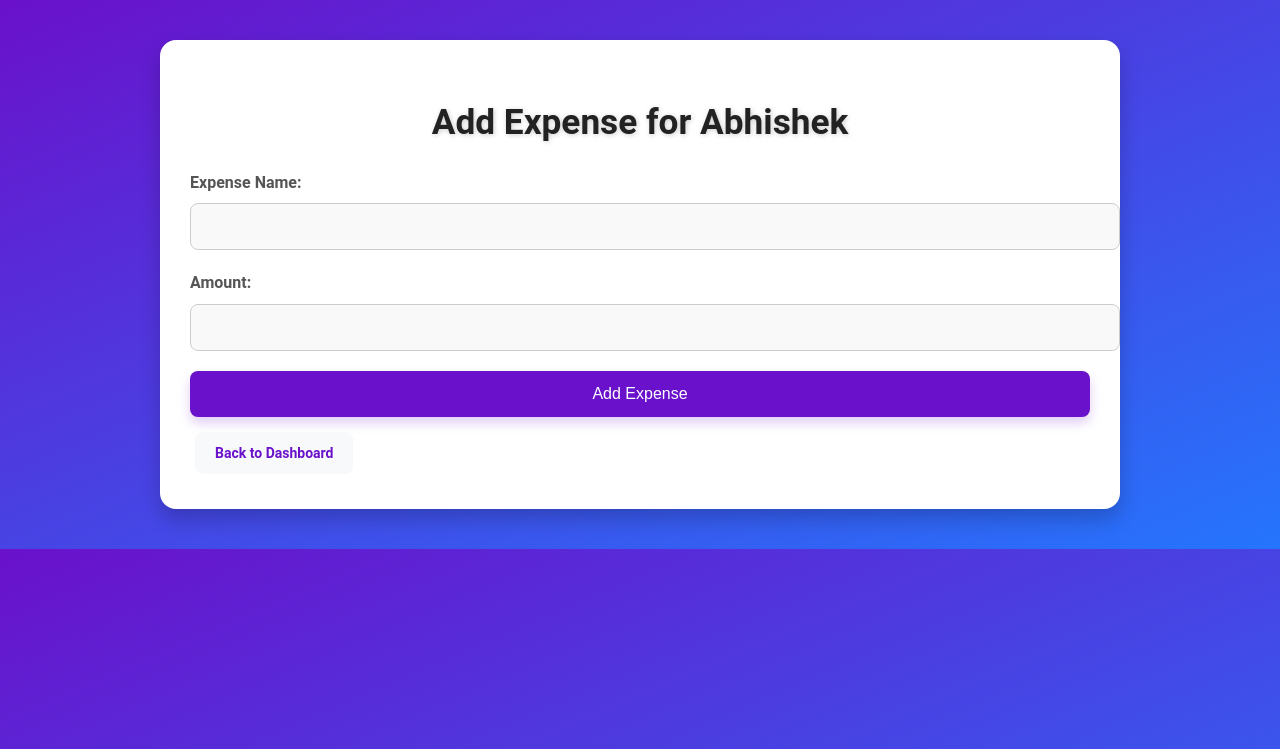
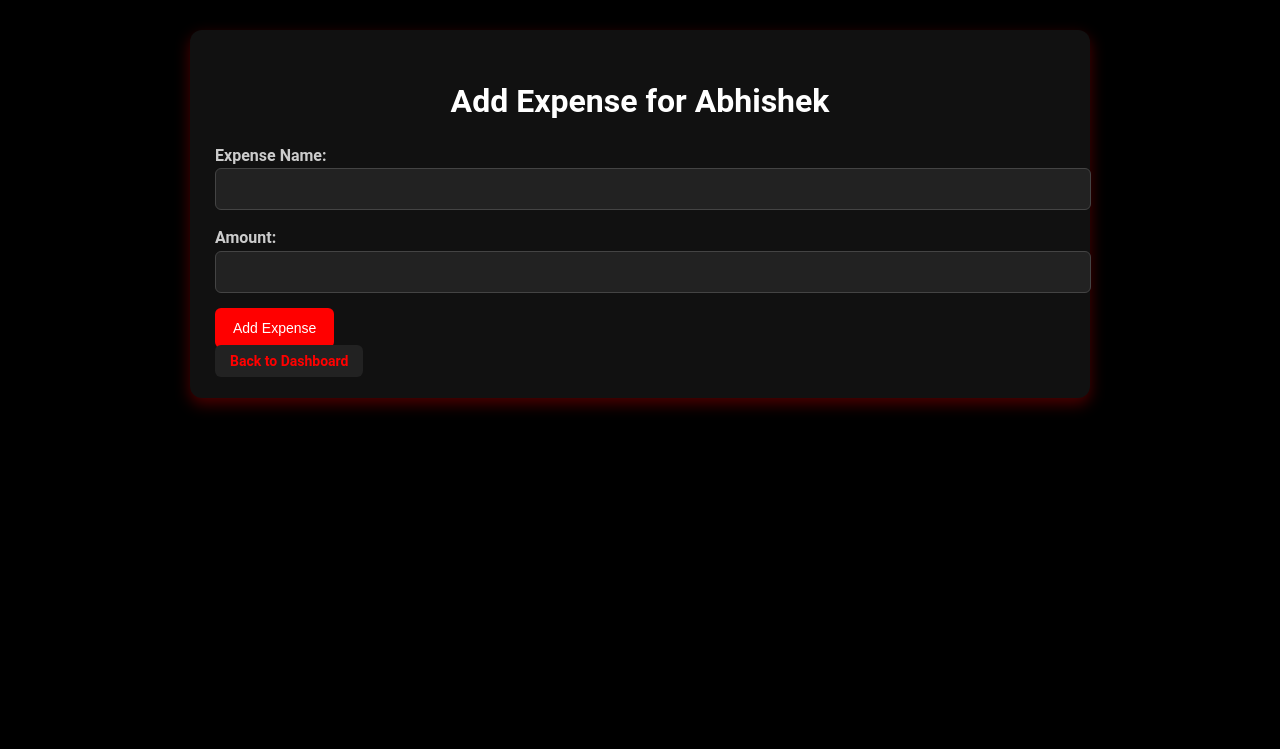
Before and after one commit to samyYZ/expenses-tracker, a Flask app: page /add_expenses/1 in a window 1280 px wide. Shown: the top 749 px of the page. Run offline with Flask 3, Linux system fonts and the light colour scheme.

Commit message:
Updated CSS styles

```diff
--- a/static/style.css
+++ b/static/style.css
@@ -3,321 +3,168 @@ body {
     font-family: 'Roboto', Arial, sans-serif;
     margin: 0;
     padding: 0;
-    background: linear-gradient(to bottom right, #6a11cb, #2575fc);
-    color: #333;
+    background: #000; /* Black background */
+    color: #fff; /* White text */
     line-height: 1.6;
 }
 
-/* Container */
+/* Main Container */
 .container {
-    max-width: 900px;
-    margin: 40px auto;
-    padding: 30px;
-    background: #ffffff;
-    border-radius: 16px;
-    box-shadow: 0 10px 20px rgba(0, 0, 0, 0.2);
-    overflow-x: auto; /* Ensure horizontal scrolling for tables if needed */
+    max-width: 850px;
+    margin: 30px auto;
+    padding: 25px;
+    background: #111; /* Slightly lighter black */
+    border-radius: 12px;
+    box-shadow: 0 6px 15px rgba(255, 0, 0, 0.3);
 }
 
 /* Welcome Section */
 .welcome-section {
-    position: relative;
-    height: 100vh; /* Full screen height */
-    background: linear-gradient(45deg, rgba(106, 17, 203, 0.6), rgba(37, 117, 252, 0.6));
-    background-size: 400% 400%;
-    animation: gradientAnimation 6s ease infinite;
+    height: 90vh;
+    background: linear-gradient(60deg, rgba(255, 0, 0, 0.7), rgba(100, 0, 0, 0.7));
     display: flex;
     justify-content: center;
     align-items: center;
     text-align: center;
-    color: white;
     font-weight: bold;
-    z-index: 1;
 }
 
-/* Keyframe Animation for Gradient Background */
-@keyframes gradientAnimation {
-    0% {
-        background-position: 0% 50%;
-    }
-    50% {
-        background-position: 100% 50%;
-    }
-    100% {
-        background-position: 0% 50%;
-    }
-}
-
-/* Text Styling for Welcome Section */
 .welcome-section h1 {
-    font-size: 3em;
-    text-shadow: 2px 2px 10px rgba(0, 0, 0, 0.5);
-    margin: 0;
-}
-
-.welcome-section p {
-    font-size: 1.5em;
-    margin-top: 15px;
-    animation: fadeIn 2s ease;
-}
-
-/* Flashing effect for a more dynamic look */
-@keyframes fadeIn {
-    0% {
-        opacity: 0;
-    }
-    50% {
-        opacity: 1;
-    }
-    100% {
-        opacity: 0;
-    }
+    font-size: 2.8em;
+    text-shadow: 1px 1px 10px rgba(255, 0, 0, 0.5);
 }
 
 .welcome-section .action-btn {
-    margin-top: 30px;
-    padding: 15px 25px;
-    font-size: 1.2em;
-    background-color: #fff;
-    color: #6a11cb;
-    border-radius: 8px;
+    margin-top: 20px;
+    padding: 12px 20px;
+    font-size: 1.1em;
+    background: red;
+    color: white;
+    border-radius: 6px;
     text-decoration: none;
-    text-transform: uppercase;
-    box-shadow: 0 6px 10px rgba(0, 0, 0, 0.2);
-    transition: all 0.3s ease;
+    font-weight: bold;
+    transition: 0.3s ease;
 }
 
 .welcome-section .action-btn:hover {
-    background-color: #6a11cb;
-    color: white;
-    transform: translateY(-3px);
-    box-shadow: 0 10px 15px rgba(106, 17, 203, 0.4);
-}
-
-/* Add particles effect */
-.welcome-section::after {
-    content: '';
-    position: absolute;
-    top: 0;
-    left: 0;
-    width: 100%;
-    height: 100%;
-    background-image: url('https://cdn.pixabay.com/photo/2017/08/30/01/57/abstract-2695566_960_720.jpg'); /* Example particle background */
-    background-repeat: no-repeat;
-    background-size: cover;
-    opacity: 0.2;
-    animation: moveParticles 30s linear infinite;
-}
-
-@keyframes moveParticles {
-    0% {
-        background-position: 0 0;
-    }
-    100% {
-        background-position: 100% 100%;
-    }
-}
-
-/* Container */
-.container {
-    max-width: 900px;
-    margin: 40px auto;
-    padding: 30px;
-    background: #ffffff;
-    border-radius: 16px;
-    box-shadow: 0 10px 20px rgba(0, 0, 0, 0.2);
-    overflow-x: auto;
+    background: darkred;
+    transform: translateY(-2px);
 }
 
 /* Header */
 h1, h2, h3 {
-    color: #222;
+    color: #fff;
     text-align: center;
     font-weight: bold;
-    margin-bottom: 20px;
-    text-shadow: 1px 1px 5px rgba(0, 0, 0, 0.2);
-}
-
-h1 {
-    font-size: 2.2em;
-}
-
-h2 {
-    font-size: 1.8em;
-}
-
-h3 {
-    font-size: 1.5em;
+    margin-bottom: 15px;
 }
 
 /* Form Styling */
 .form-group {
-    margin-bottom: 20px;
+    margin-bottom: 15px;
 }
 
 .form-group label {
-    display: block;
     font-weight: bold;
-    margin-bottom: 8px;
-    color: #555;
+    color: #ccc;
 }
 
 .form-group input {
     width: 100%;
-    padding: 14px;
-    border: 1px solid #ccc;
-    border-radius: 8px;
-    font-size: 15px;
-    color: #333;
-    background-color: #f9f9f9;
-    transition: all 0.3s ease;
+    padding: 12px;
+    border: 1px solid #444;
+    border-radius: 6px;
+    font-size: 14px;
+    background-color: #222;
+    color: white;
 }
 
 .form-group input:focus {
-    border-color: #6a11cb;
-    background-color: #eef3ff;
-    box-shadow: 0 0 6px rgba(106, 17, 203, 0.5);
+    border-color: red;
+    background-color: #333;
     outline: none;
 }
 
 /* Buttons */
 button {
-    background-color: #6a11cb;
+    background: red;
     color: white;
-    padding: 14px 20px;
+    padding: 12px 18px;
     border: none;
-    border-radius: 8px;
-    font-size: 16px;
+    border-radius: 6px;
+    font-size: 14px;
     cursor: pointer;
-    transition: all 0.3s ease;
-    box-shadow: 0 6px 12px rgba(106, 17, 203, 0.2);
+    transition: 0.3s ease;
 }
 
 button:hover {
-    background-color: #5a0fb4;
-    transform: translateY(-2px);
-    box-shadow: 0 8px 16px rgba(106, 17, 203, 0.3);
-}
-
-button:active {
-    transform: translateY(0);
-    box-shadow: 0 4px 8px rgba(106, 17, 203, 0.2);
-}
-
-button.submit-btn {
-    width: 100%;
-    padding: 14px;
-    font-size: 16px;
-}
-
-/* Flash Messages */
-.flash-message {
-    padding: 15px;
-    border-radius: 8px;
-    margin-bottom: 15px;
-    font-size: 16px;
-    text-align: center;
-    font-weight: bold;
-    transition: opacity 0.3s ease;
-}
-
-.flash-message.success {
-    background-color: #28a745;
-    color: white;
-}
-
-.flash-message.error {
-    background-color: #dc3545;
-    color: white;
-}
-
-.flash-message.warning {
-    background-color: #ffc107;
-    color: #333;
+    background: darkred;
 }
 
 /* Table Styling */
 table {
     width: 100%;
-    table-layout: auto;
     border-collapse: collapse;
-    margin-top: 20px;
-    box-shadow: 0 4px 8px rgba(0, 0, 0, 0.1);
-    border-radius: 8px;
-    overflow: hidden;
+    margin-top: 15px;
 }
 
 th, td {
-    padding: 16px;
+    padding: 12px;
     text-align: center;
-    border: 1px solid #ddd;
-    font-size: 15px;
+    border: 1px solid #444;
 }
 
 th {
-    background-color: #6a11cb;
+    background: red;
     color: white;
-    font-weight: bold;
 }
 
 td {
-    background-color: #f9f9f9;
-    word-break: break-word;
+    background: #222;
+    color: white;
 }
 
-tr:nth-child(even) td {
-    background-color: #eef3ff;
+/* Flash Messages */
+.flash-message {
+    padding: 12px;
+    border-radius: 6px;
+    font-size: 14px;
+    text-align: center;
 }
 
-td a {
-    color: #6a11cb;
-    text-decoration: none;
-    font-weight: bold;
+.flash-message.success {
+    background: #28a745;
+    color: white;
 }
 
-td a:hover {
-    text-decoration: underline;
+.flash-message.error {
+    background: red;
+    color: white;
 }
 
-/* Responsive Table */
-.container::-webkit-scrollbar {
-    height: 8px;
-}
-
-.container::-webkit-scrollbar-thumb {
-    background: #6a11cb;
-    border-radius: 4px;
-}
-
-.container::-webkit-scrollbar-track {
-    background: rgba(0, 0, 0, 0.1);
+.flash-message.warning {
+    background: #ffc107;
+    color: #333;
 }
 
 /* Links */
 a {
-    color: #6a11cb;
+    color: red;
     text-decoration: none;
-    font-size: 16px;
-    padding: 10px 20px;
-    margin: 5px;
-    display: inline-block;
-    border-radius: 8px;
-    background-color: #f8f9fa;
-    transition: all 0.3s ease;
+    font-size: 14px;
+    padding: 8px 15px;
+    border-radius: 6px;
+    background: #222;
+    transition: 0.3s ease;
 }
 
 a:hover {
-    background-color: #6a11cb;
+    background: red;
     color: white;
 }
 
-/* Back Button Styling */
+/* Back Button */
 a.back-btn {
-    display: inline-block;
-    margin-top: 15px;
-    text-align: center;
-    text-decoration: none;
-    font-size: 14px;
     font-weight: bold;
 }
 
```
